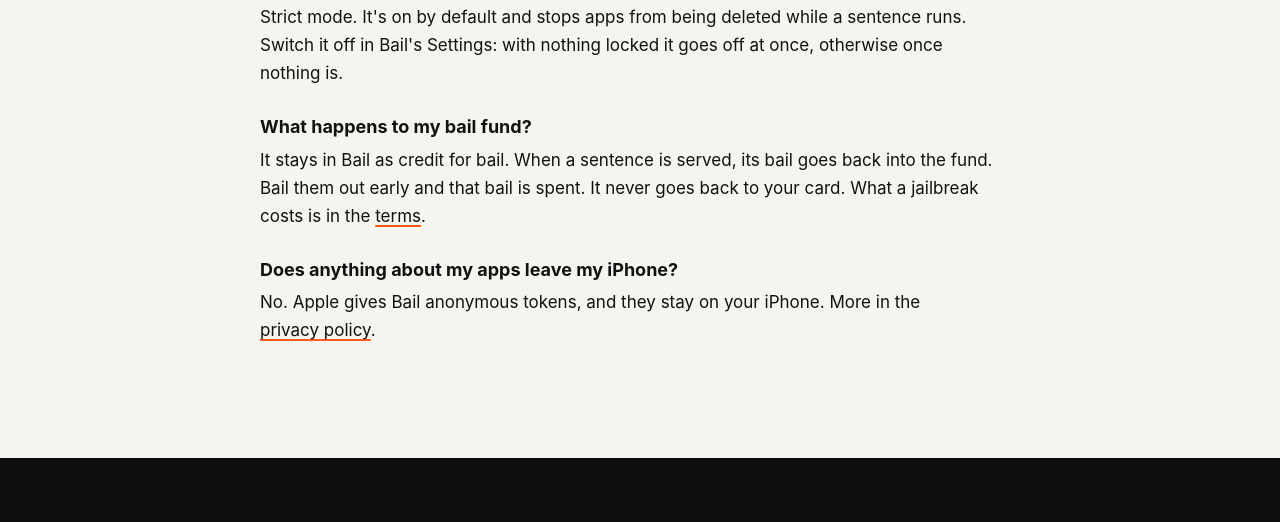
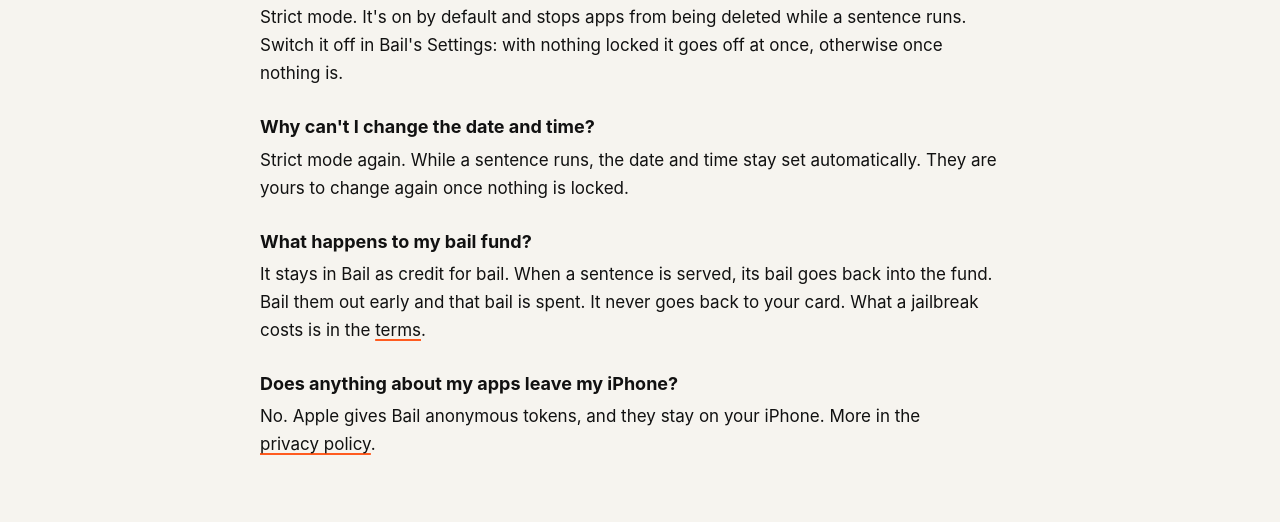
Before and after one commit to denisfenger/bail, a plain HTML site: page support/index.html in a window 1280 px wide. Shown: the part 1330-1852 px from the top of the page. Drawn offline with Linux system fonts and the light colour scheme.

Commit message:
Strict mode: date and time stay automatic while a sentence runs
Co-Authored-By: Claude Fable 5.2 <noreply@anthropic.com>

```diff
--- a/support/index.html
+++ b/support/index.html
@@ -54,6 +54,9 @@
       <h3>Why can't I delete apps?</h3>
       <p>Strict mode. It's on by default and stops apps from being deleted while a sentence runs. Switch it off in Bail's Settings: with nothing locked it goes off at once, otherwise once nothing is.</p>
 
+      <h3>Why can't I change the date and time?</h3>
+      <p>Strict mode again. While a sentence runs, the date and time stay set automatically. They are yours to change again once nothing is locked.</p>
+
       <h3>What happens to my bail fund?</h3>
       <p>It stays in Bail as credit for bail. When a sentence is served, its bail goes back into the fund. Bail them out early and that bail is spent. It never goes back to your card. What a jailbreak costs is in the <a href="../terms/#escapes">terms</a>.</p>
 
```
Also changed, not shown: terms/index.html (+1 -1 lines).
